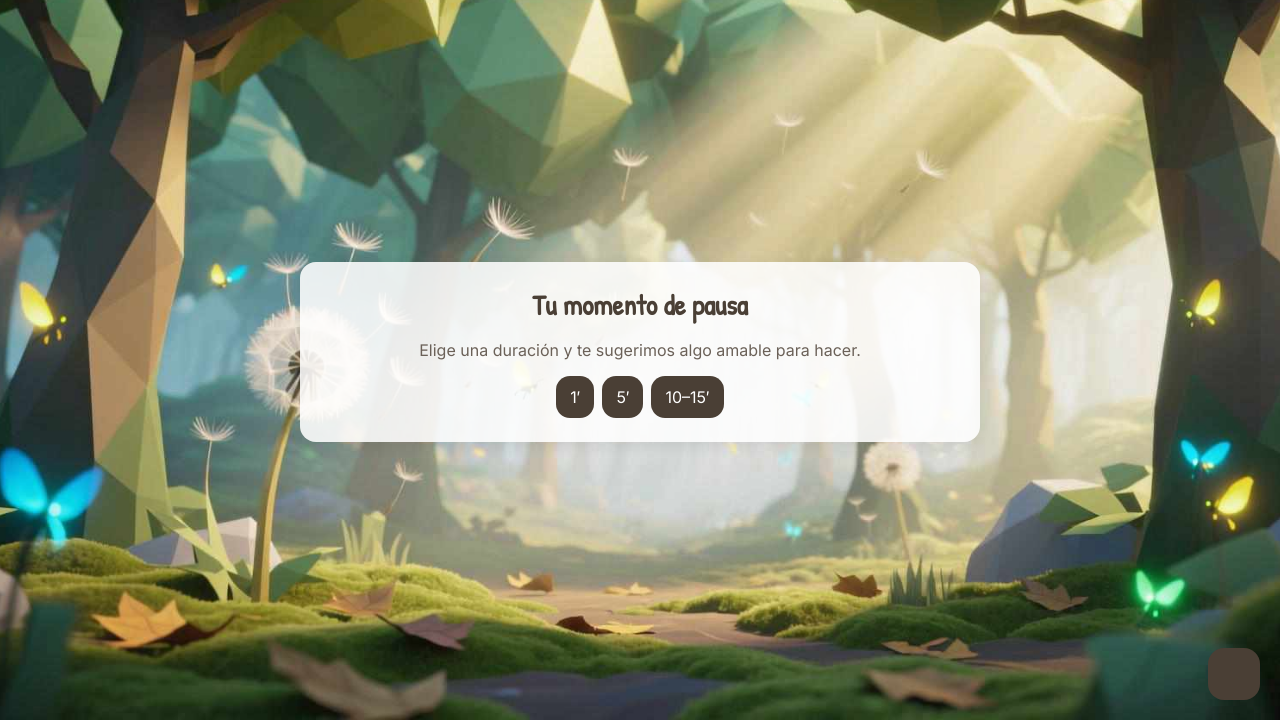
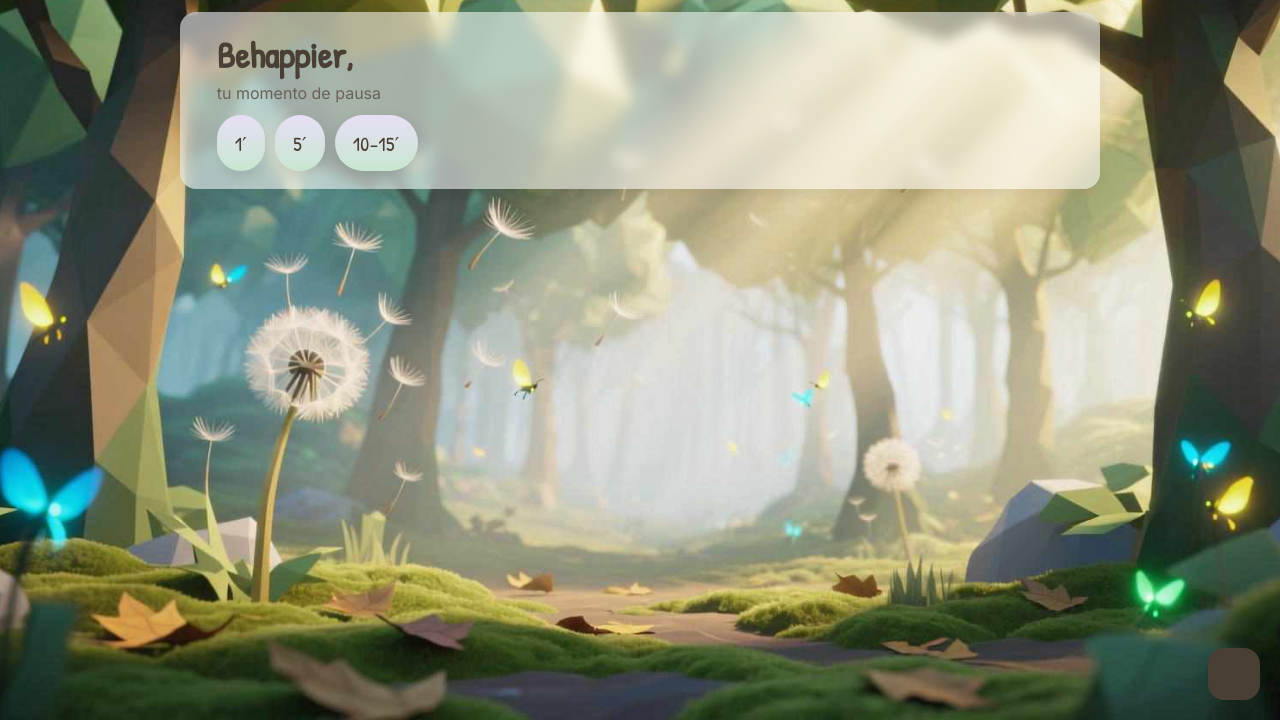
Before and after one commit to dvdgp9/behappier, a PHP site: page /home.php in a window 1280 px wide. Shown: the part 80-800 px from the top of the page. Run offline with PHP 8.4, Linux system fonts and the light colour scheme; the visitor is signed in with stand-in values (Sample User, id 1); some libraries are stand-ins or nearby versions.

Commit message:
Cambios de estilo 6

```diff
--- a/assets/styles.css
+++ b/assets/styles.css
@@ -45,6 +45,20 @@ small.help{color:#7d746b}
 /* Desenfoque contextual sobre el fondo para mejorar legibilidad */
 .desenfocado{background:rgba(255,255,255,0.55); -webkit-backdrop-filter: blur(7px) saturate(1.05); backdrop-filter: blur(7px) saturate(1.05);}
 
+/* Home hero */
+.hero{margin:12px 0; border-radius:var(--radius); box-shadow:var(--shadow)}
+.hero .brand{font-family:"Patrick Hand", cursive; font-size:36px}
+.hero .subtitle{margin:4px 0 0; color:#6b6158}
+.durations{display:flex; gap:10px; flex-wrap:wrap; align-items:center}
+.btn.duration{height:56px; padding:0 18px; border-radius:9999px; background:linear-gradient(180deg, var(--accent3), var(--accent2)); color:var(--ink); box-shadow:0 6px 16px rgba(0,0,0,.12); font-family:"Patrick Hand", cursive; font-size:20px; letter-spacing:.3px}
+.btn.duration:hover{transform:translateY(-2px); box-shadow:0 12px 24px rgba(0,0,0,.14)}
+.btn.duration:active{transform:translateY(0); box-shadow:0 6px 16px rgba(0,0,0,.12)}
+.btn.duration:focus-visible{outline:3px solid var(--accent1); outline-offset:2px}
+
+/* Page transition when leaving */
+@keyframes pageOut{to{opacity:0; transform:scale(.98); filter:blur(4px)}}
+body.leaving main{animation: pageOut 280ms var(--motion) forwards}
+
 /* Responsive tweaks */
 @media (max-width: 600px){
   .h1{font-size:22px}
@@ -54,6 +68,8 @@ small.help{color:#7d746b}
   .history-list .dur-col{min-width:44px; font-size:18px}
   .history-list .date-col{min-width:auto}
   .history-list .date-col small{font-size:12px; white-space:nowrap}
+  .hero .brand{font-size:30px}
+  .btn.duration{height:52px; font-size:19px; padding:0 16px}
   .fab{right:14px; bottom:14px; width:48px; height:48px; border-radius:14px}
   .fab i{font-size:22px}
 }
--- a/home.php
+++ b/home.php
@@ -4,16 +4,14 @@ require __DIR__ . '/includes/auth.php';
 require_login();
 ?>
 <?php include __DIR__ . '/partials/head.php'; ?>
-  <section class="center">
-    <div class="card" style="text-align:center; width:min(680px, 100%)">
-      <h1 class="h1">Tu momento de pausa</h1>
-      <p class="text-subtle">Elige una duración y te sugerimos algo amable para hacer.</p>
-      <div class="stack-16" style="margin-top:16px">
-        <div style="display:flex; gap:8px; flex-wrap:wrap; justify-content:center">
-          <a class="btn" href="task.php?d=1">1′</a>
-          <a class="btn" href="task.php?d=5">5′</a>
-          <a class="btn" href="task.php?d=10">10–15′</a>
-        </div>
+  <section class="hero desenfocado">
+    <div class="container" style="padding:18px 0">
+      <h1 class="brand" style="margin:0">Behappier,</h1>
+      <p class="subtitle">tu momento de pausa</p>
+      <div class="durations" style="margin-top:12px">
+        <a class="btn duration" href="task.php?d=1" aria-label="Empezar una pausa de 1 minuto">1′</a>
+        <a class="btn duration" href="task.php?d=5" aria-label="Empezar una pausa de 5 minutos">5′</a>
+        <a class="btn duration" href="task.php?d=10" aria-label="Empezar una pausa de 10 a 15 minutos">10–15′</a>
       </div>
     </div>
   </section>
```
Also changed, not shown: assets/app.js (+15 -0 lines).
